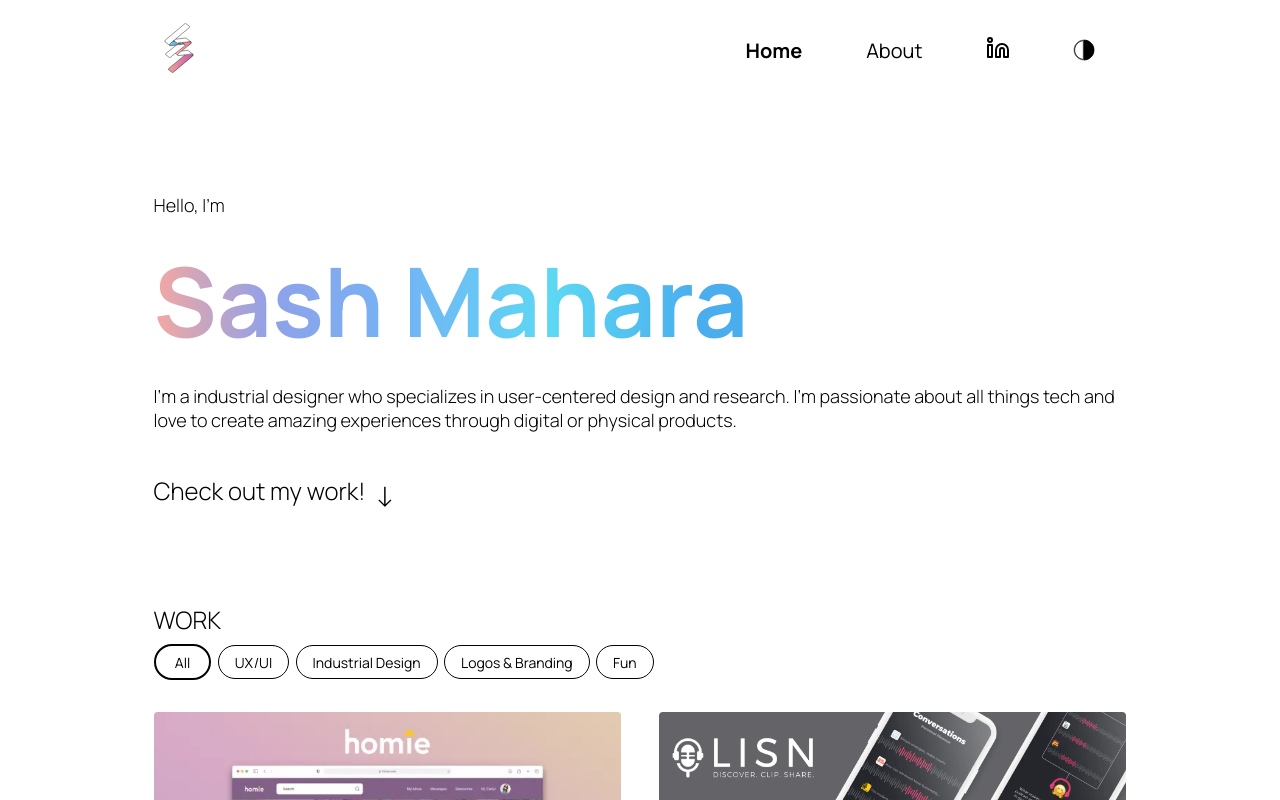
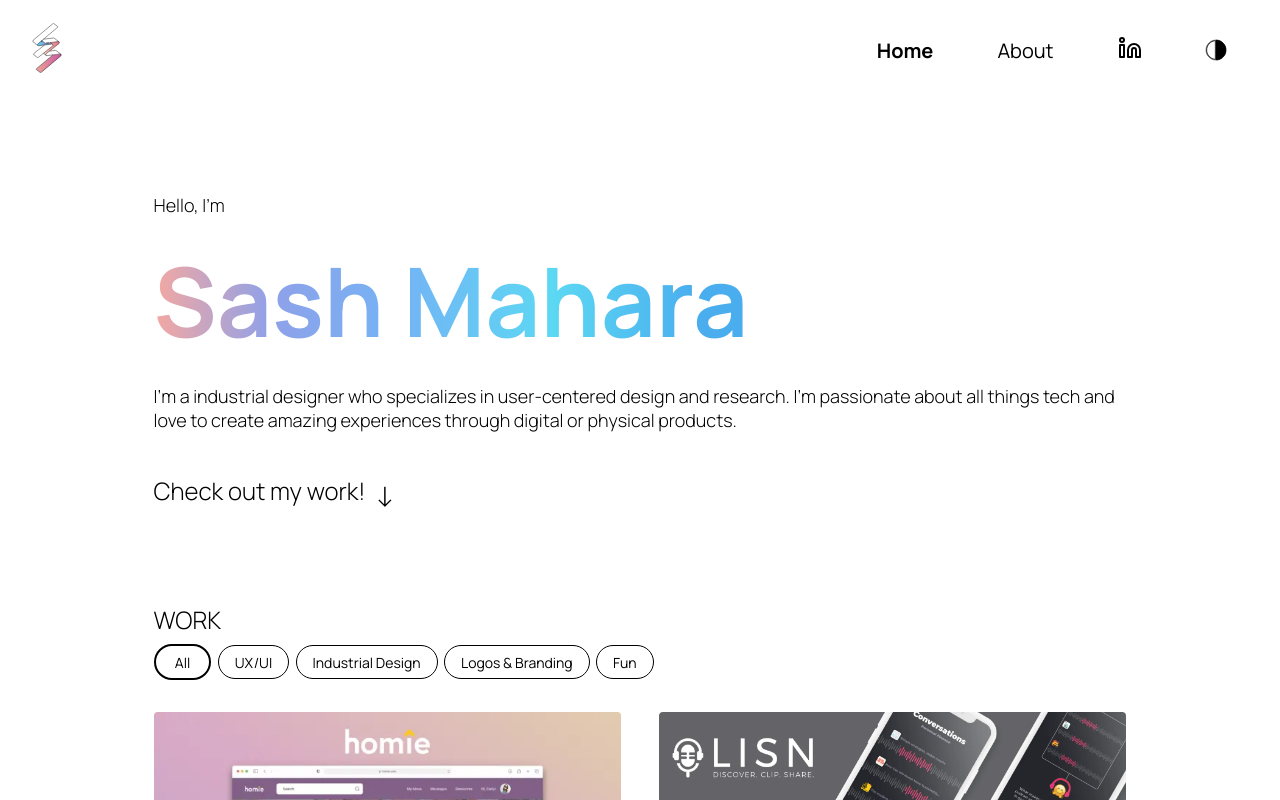
Before and after one commit to Elimists/sash-portfolio, a Next.js app: page / in a window 1280 px wide. Shown: the top 800 px of the page. Built offline with nearby package versions, Linux system fonts and the light colour scheme.

Commit message:
Updated margin on navbar elements

```diff
--- a/styles/Navbar.module.css
+++ b/styles/Navbar.module.css
@@ -130,7 +130,9 @@
     font-weight: 200;
 }
 @media (max-width: 700px){
-
+    .container{
+        margin: 0 1.4rem;
+    }
     .mobile_hamburger_menu{
         display: flex;
     }
@@ -142,7 +144,9 @@
 }
 
 @media (min-width: 650px) {
-
+    .container {
+        margin: 0 1.4rem;
+    }
     .nav_link_group_mobile{
         display: none;
     }
```
